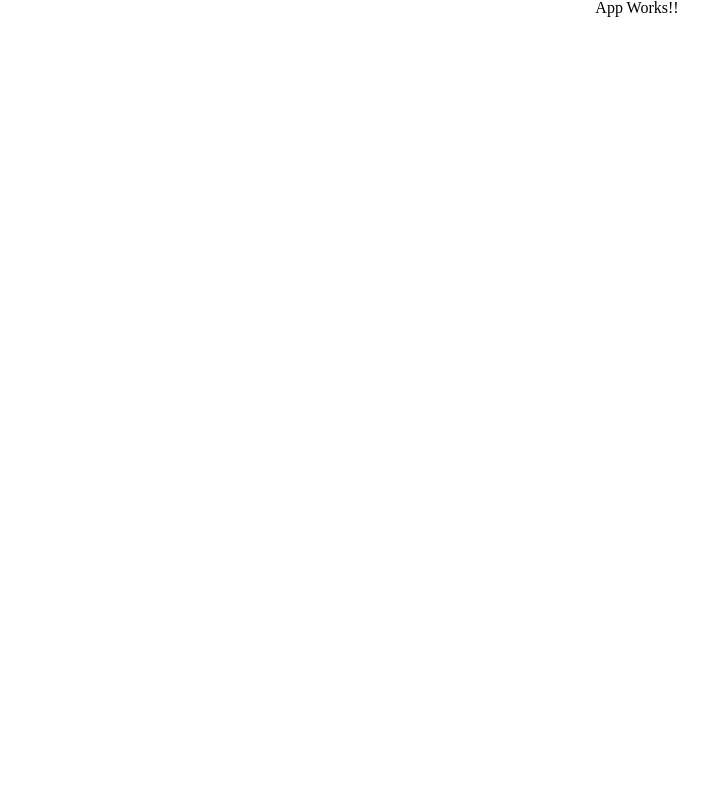
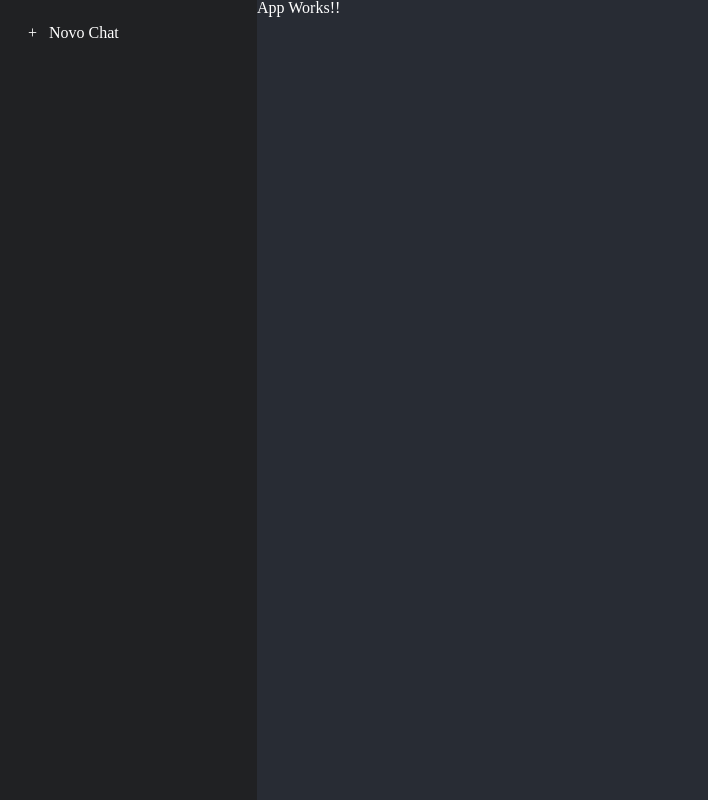
Before and after one commit to ramos-coderexpert/ChatGTPWithNodeReact, a React (Create React App) app in the folder web/: page / in a window 1280 px wide. Shown: the whole page, without its empty margins (3-711 px from the left). Built offline with nearby package versions, Linux system fonts and the light colour scheme.

Commit message:
AsideMenu

```diff
--- a/web/src/App.js
+++ b/web/src/App.js
@@ -1,11 +1,13 @@
+import { useState } from 'react';
 import './styles/App.css';
 import './styles/reset.css';
 import { makeRequest } from './api/api';
-import { useState } from 'react';
+import { SideMenu } from './components/SideMenu/SideMenu';
 
 function App() {
   return (
     <div className="App">
+      <SideMenu></SideMenu>
       <h1>App Works!!</h1>
     </div>
   );
--- /dev/null
+++ b/web/src/components/SideMenu/SideMenu.css
@@ -0,0 +1,21 @@
+.sidemenu {
+  width: 260px;
+  padding: 10px;
+  background-color: #202123;
+}
+
+.sidemenu-button {
+  padding: 15px;
+  border-radius: 5px;
+  text-align: left;
+  transition: ease 0.25 all;
+}
+
+.sidemenu-button:hover {
+  background-color: rgba(255, 255, 255, 0.1)
+}
+
+.sidemenu-button span {
+  padding-left: 6px;
+  padding-right: 12px;
+}
--- /dev/null
+++ b/web/src/components/SideMenu/SideMenu.js
@@ -0,0 +1,13 @@
+import React from 'react';
+import './SideMenu.css';
+
+export const SideMenu = () => {
+  return (
+    <aside className="sidemenu">
+      <div className="sidemenu-button">
+        <span>+</span>
+        Novo Chat
+      </div>
+    </aside>
+  );
+};
--- a/web/src/styles/App.css
+++ b/web/src/styles/App.css
@@ -1,5 +1,13 @@
 .App {
   text-align: center;
+  position: absolute;
+  top: 0;
+  bottom: 0;
+  left: 0;
+  right: 0;
+  display: flex;
+  color: white;
+  background-color: #282c34;
 }
 
 .App-logo {
@@ -32,7 +40,10 @@
   from {
     transform: rotate(0deg);
   }
+
   to {
     transform: rotate(360deg);
   }
 }
+
+/* chat css*/
```
